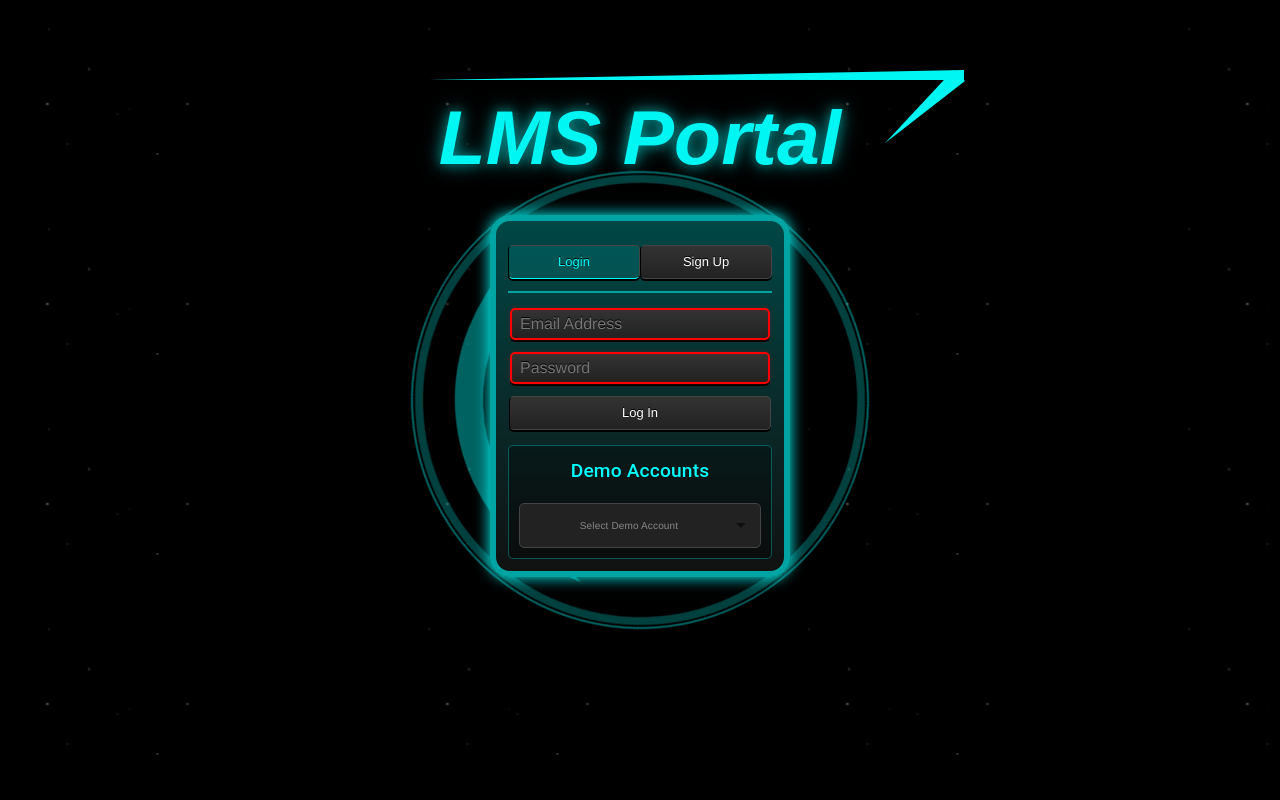
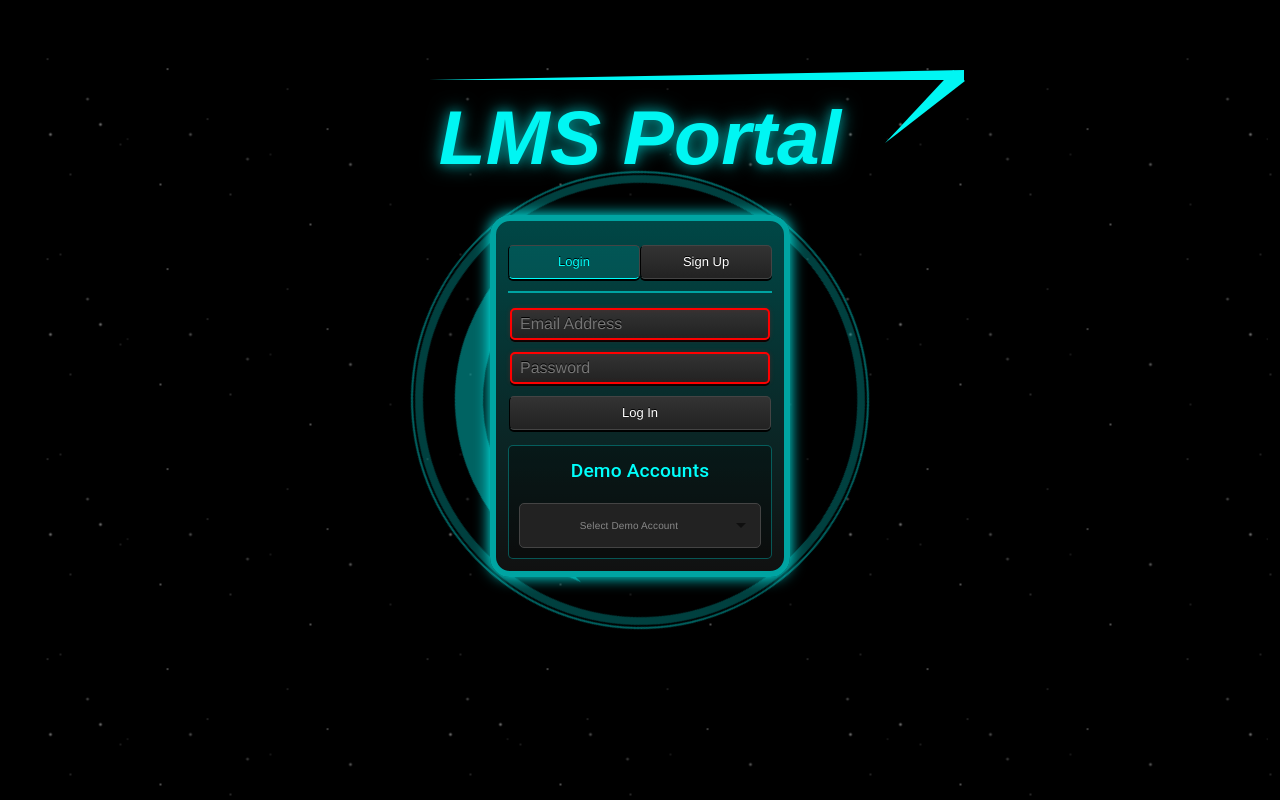
Before and after one commit to Pavan19102006/LMS, a React (Create React App) app in the folder client/: page /login in a window 1280 px wide. Built offline with nearby package versions, Linux system fonts and the light colour scheme; no server answers; the HTML template or start-up script is replaced by a standard one.

Commit message:
Improve snow animation: increase snowflake count while maintaining performance

```diff
--- a/client/src/components/Auth/TechLogin.css
+++ b/client/src/components/Auth/TechLogin.css
@@ -27,11 +27,18 @@
     radial-gradient(1px 1px at 40px 70px, rgba(255,255,255,0.8), transparent),
     radial-gradient(1px 1px at 90px 40px, rgba(255,255,255,0.6), transparent),
     radial-gradient(1.5px 1.5px at 130px 80px, #fff, transparent),
-    radial-gradient(2px 2px at 160px 30px, rgba(255,255,255,0.7), transparent);
+    radial-gradient(2px 2px at 160px 30px, rgba(255,255,255,0.7), transparent),
+    radial-gradient(1px 1px at 200px 90px, rgba(255,255,255,0.9), transparent),
+    radial-gradient(1px 1px at 240px 50px, rgba(255,255,255,0.5), transparent),
+    radial-gradient(1.5px 1.5px at 280px 120px, #fff, transparent),
+    radial-gradient(2px 2px at 320px 60px, rgba(255,255,255,0.8), transparent),
+    radial-gradient(1px 1px at 360px 100px, rgba(255,255,255,0.6), transparent),
+    radial-gradient(1px 1px at 30px 150px, rgba(255,255,255,0.7), transparent),
+    radial-gradient(2px 2px at 70px 20px, #fff, transparent);
   background-repeat: repeat;
   background-size: 400px 200px;
-  animation: snowfall 20s linear infinite;
-  opacity: 0.4;
+  animation: snowfall 18s linear infinite;
+  opacity: 0.6;
   z-index: -1;
 }
 
@@ -45,11 +52,16 @@
   background-image:
     radial-gradient(1px 1px at 60px 10px, rgba(255,255,255,0.9), transparent),
     radial-gradient(2px 2px at 100px 50px, rgba(255,255,255,0.7), transparent),
-    radial-gradient(1px 1px at 140px 90px, rgba(255,255,255,0.5), transparent);
+    radial-gradient(1px 1px at 140px 90px, rgba(255,255,255,0.5), transparent),
+    radial-gradient(1.5px 1.5px at 180px 20px, #fff, transparent),
+    radial-gradient(1px 1px at 220px 70px, rgba(255,255,255,0.8), transparent),
+    radial-gradient(2px 2px at 260px 110px, rgba(255,255,255,0.6), transparent),
+    radial-gradient(1px 1px at 300px 40px, rgba(255,255,255,0.7), transparent),
+    radial-gradient(1.5px 1.5px at 340px 80px, rgba(255,255,255,0.9), transparent);
   background-repeat: repeat;
   background-size: 380px 200px;
-  animation: snowfall2 25s linear infinite;
-  opacity: 0.3;
+  animation: snowfall2 22s linear infinite;
+  opacity: 0.5;
   z-index: -1;
 }
 
```
